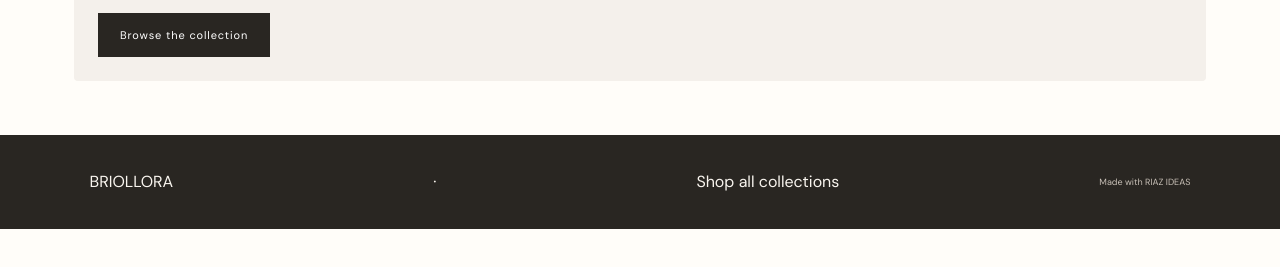
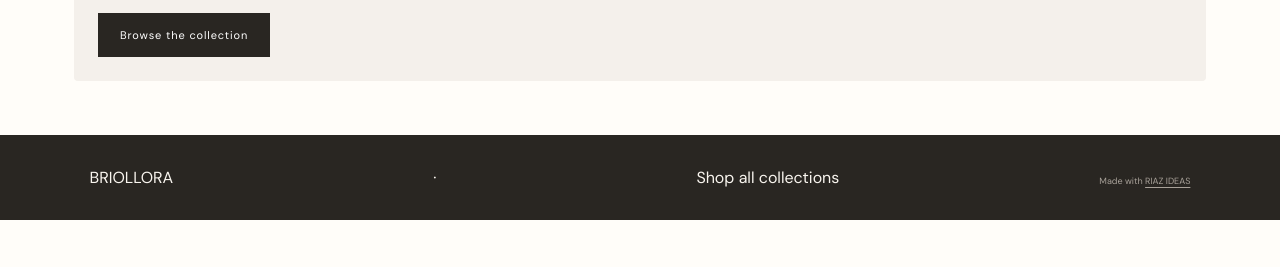
Before and after one commit to riazelahi9-cyber/briol-lora-online-store, a plain HTML site: page product.html in a window 1280 px wide. Shown: the part 289-556 px from the top of the page. Drawn offline with nearby package versions, Linux system fonts and the light colour scheme.

Commit message:
Style RIAZ IDEAS footer credit

```diff
--- a/assets/style.css
+++ b/assets/style.css
@@ -89,3 +89,5 @@
 .brand-logo{display:block;width:42px;height:42px;object-fit:contain;flex:0 0 42px;border-radius:50%;}
 .brand{text-decoration:none;color:inherit}
 .brand:focus-visible{outline:2px solid var(--rose-dark);outline-offset:4px}
+
+.site-credit{margin:8px 0 0;font-size:12px;color:inherit;opacity:.8;text-align:center}.site-credit a{color:inherit;text-decoration:underline;text-underline-offset:3px}.site-credit a:hover{opacity:1}
```
